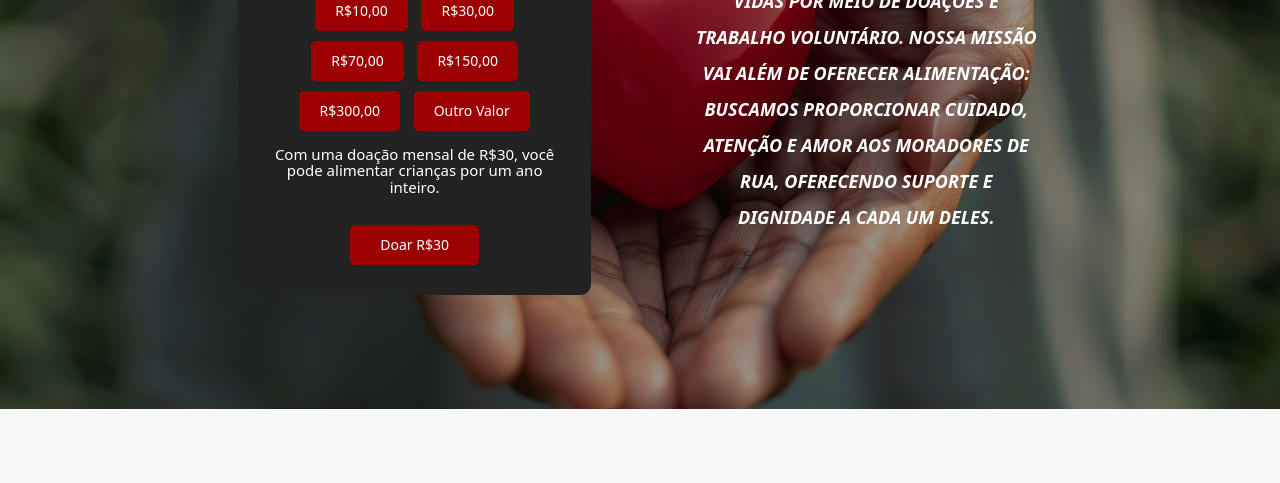
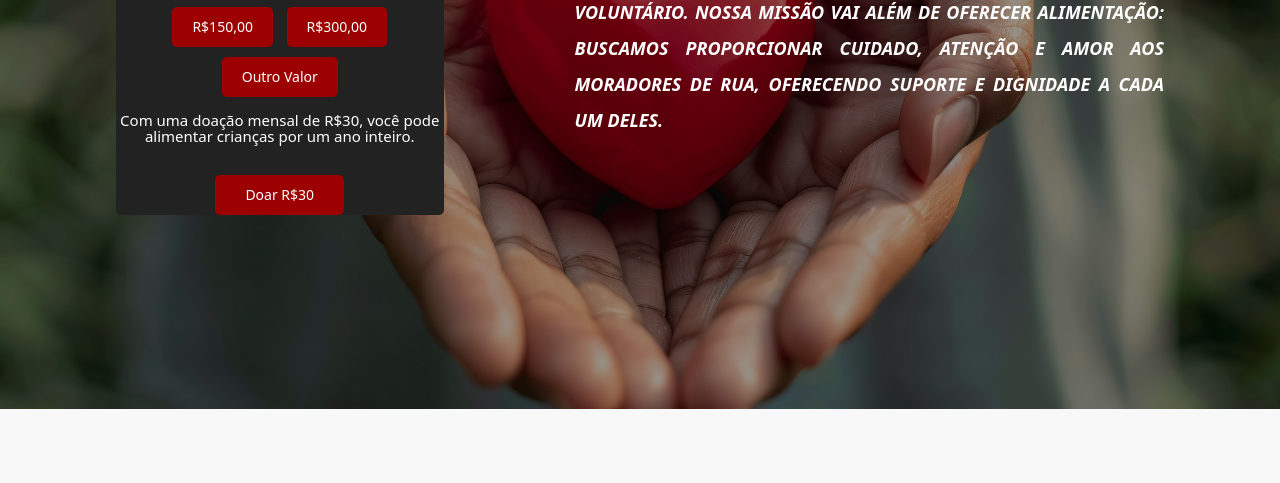
Before and after one commit to Wsvit/ManaDasRuas, a plain HTML site: page index.html in a window 1280 px wide. Shown: the part 461-944 px from the top of the page. Drawn offline with nearby package versions, Linux system fonts and the light colour scheme.

Commit message:
Update index.html

```diff
--- a/index.html
+++ b/index.html
@@ -163,13 +163,13 @@
 
 <section  id="home">
   <div  class="overlay">
-    <div  class="container">
+
       <div  class="row">
-        <div  class="col-md-1"></div>
-        <div  class="col-md-10 wow fadeIn" data-wow-delay="0.3s">
-          <div style="margin-top: 25%;"  class="main-content">
+
+        <div  class=" wow fadeIn" data-wow-delay="0.3s">
+          <div style="margin-top: 15%;"  class="main-content ">
             <!-- Início da seção de doação -->
-            <div style="background-color:#222 ;" class="donation-section">
+            <div style="background-color:#222 ; margin-left: 10%; width:25%; border-radius: 5px;" class="">
               <div class="donation-box">
                 <h2 >Doe e faça parte da transformação</h2>
                 <div class="donation-options">
@@ -189,9 +189,9 @@
 
             <!-- Fim da seção de doação -->
 
-            <div class="text-section">
+            <div style="margin-left: 10%; width:45%; margin-right: 10%;">
 
-              <p style="text-transform: uppercase;font-weight: 700; font-size: 18px;">
+              <p style="text-transform: uppercase;font-weight: 700; font-size: 18px; text-align: justify;">
                 Somos um grupo sem fins lucrativos dedicado a transformar vidas por meio de doações e trabalho voluntário. Nossa missão vai além de oferecer alimentação: buscamos proporcionar cuidado, atenção e amor aos moradores de rua, oferecendo suporte e dignidade a cada um deles.
               <p>
 
@@ -200,9 +200,9 @@
 
           </div>
         </div>
-        <div class="col-md-1"></div>
+
       </div>
-    </div>
+
   </div>
 </section>
 
```
